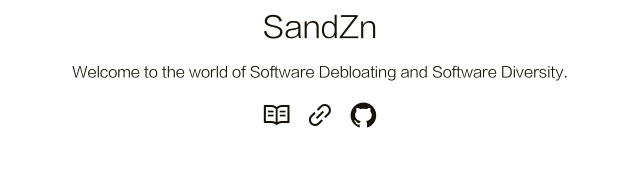
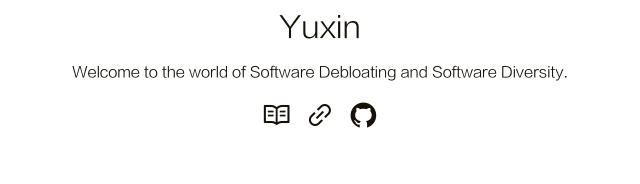
Before and after one commit to SandZn/SandZn.github.io, a plain HTML site: page index.html in a window 1280 px wide. Shown: the part 404-588 px from the top of the page, 320-960 px from the left. Drawn offline with Linux system fonts and the light colour scheme.

Commit message:
Site updated: 2022-06-12 22:27:55

```diff
--- a/index.html
+++ b/index.html
@@ -120,7 +120,7 @@
         <div class="avatar">
             <a href="/archives"><img src="/image/avatar.jpeg"></a>
         </div>
-        <div class="nickname">SandZn</div>
+        <div class="nickname">Yuxin</div>
         <div class="description"><p>Welcome to the world of Software Debloating and Software Diversity.</p>
 </div>
         <div class="links">
```
